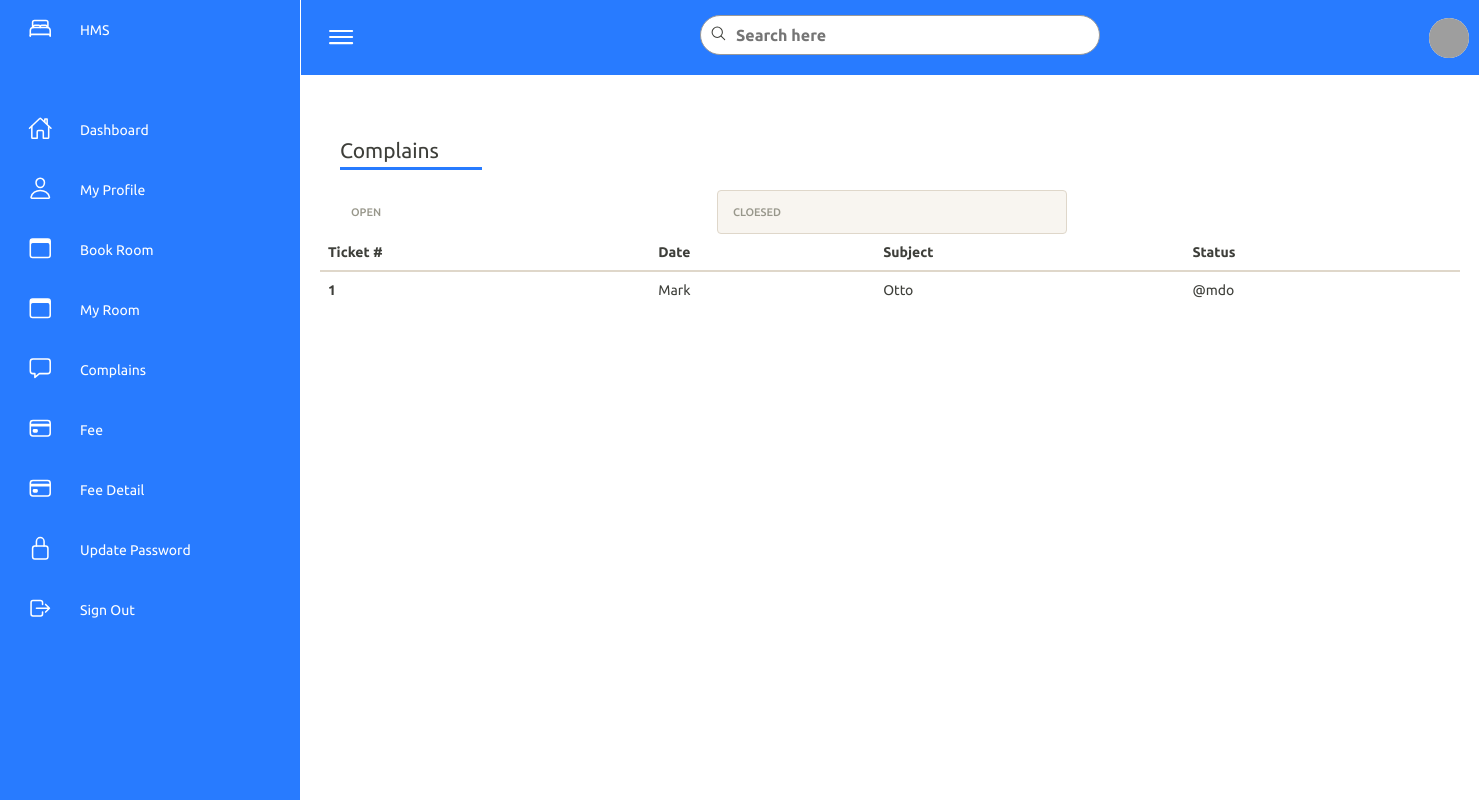
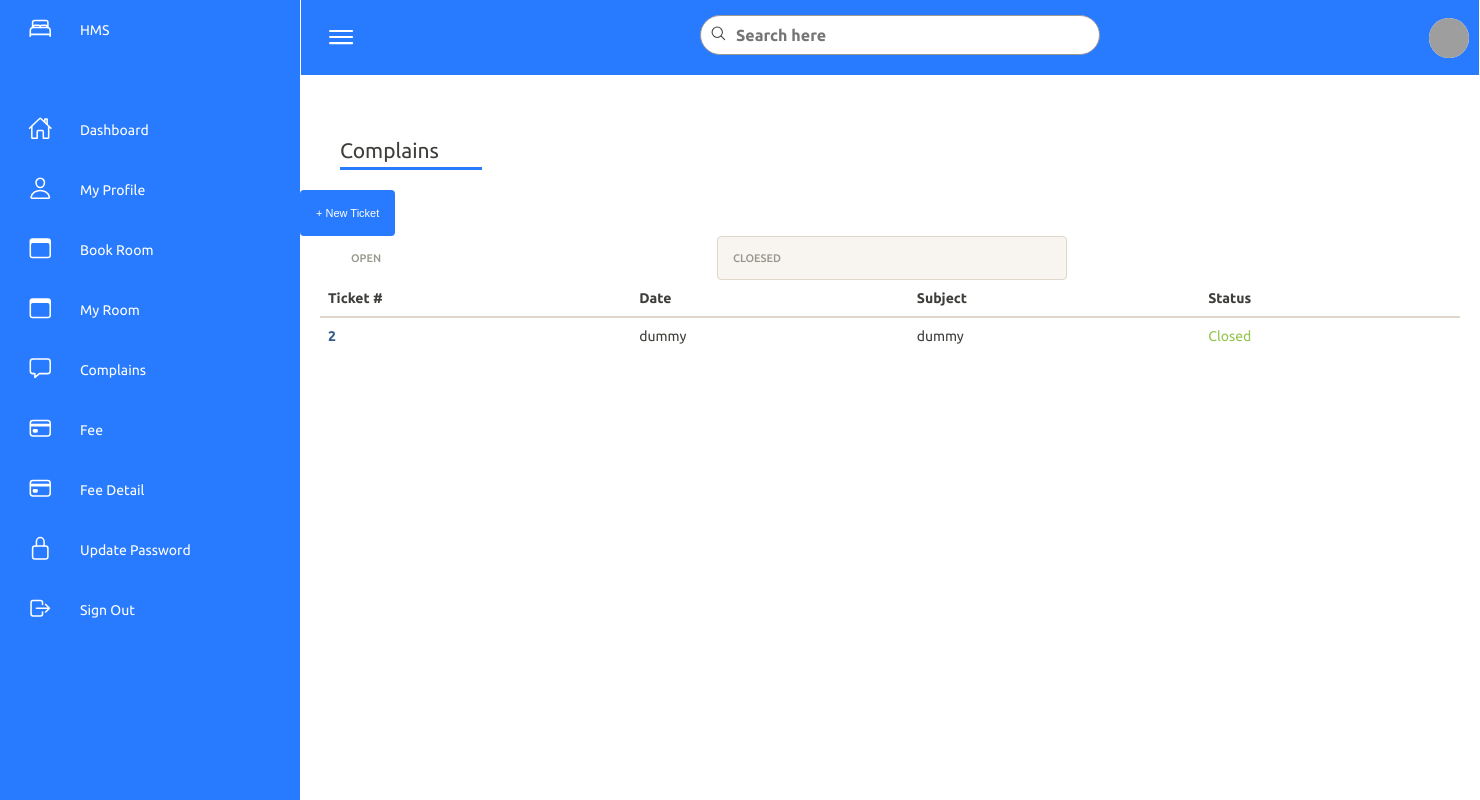
Before and after one commit to faisalrasheed442/Hostel-Management-System, a Django app: template hms/templates/complains.html in a window 1480 px wide, after a click on "CLOESED". Run offline with Django 4.2, Linux system fonts and the light colour scheme; the template is opened without the code that fills it, so the values that code supplies are empty; some libraries are stand-ins or nearby versions; grey boxes are pictures that could not be loaded.

Commit message:
complain table updated

```diff
--- a/hms/templates/complains.html
+++ b/hms/templates/complains.html
@@ -16,7 +16,11 @@
 {% block content %}
 
 <!-- Your code goes here -->
+    <button class="btn btn-primary float-right" onclick="window.location.href = '{% url 'change_room' %}';"> + New Ticket</button>
+
+
 <div  class="container">
+
 <ul  class="nav nav-pills">
 			<li class="active col-sm-4">
         <a  href="#1b" data-toggle="tab">Open</a>
@@ -60,10 +64,10 @@
                   </thead>
                   <tbody>
                     <tr>
-                      <th scope="row">1</th>
-                      <td>Mark</td>
-                      <td>Otto</td>
-                      <td>@mdo</td>
+                      <th scope="row"><p><a href="#" class="text-primary">2</a></p></th>
+                      <td>dummy</td>
+                      <td>dummy</td>
+                      <td class="text-success">Closed</td>
                     </tr>
 
                   </tbody>
```
